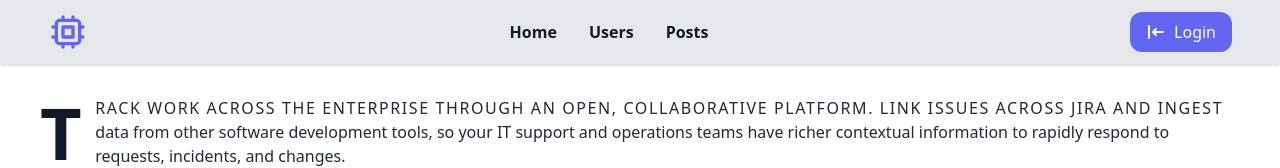
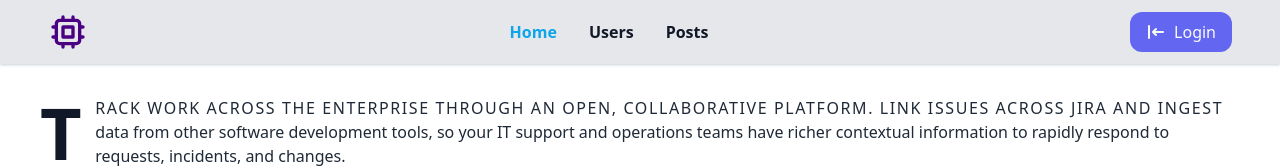
Before and after one commit to atroopa/vue3-spa, a Vue app: page / in a window 1280 px wide. Shown: the top 168 px of the page. Built offline with nearby package versions, Linux system fonts and the light colour scheme.

Commit message:
active link work

```diff
--- a/src/components/Header.vue
+++ b/src/components/Header.vue
@@ -1,36 +1,66 @@
 <!-- eslint-disable vue/multi-word-component-names -->
 <template>
   <header>
-        <!-- component -->
     <nav class="bg-gray-200 shadow shadow-gray-300 w-100 px-8 md:px-auto">
       <div
-                class="md:h-16 h-28 mx-auto md:px-4 container flex items-center justify-between flex-wrap md:flex-nowrap">
-                <!-- Logo -->
+        class="md:h-16 h-28 mx-auto md:px-4 container flex items-center justify-between flex-wrap md:flex-nowrap"
+      >
         <div class="text-indigo-500 md:order-1">
-                    <!-- Heroicon - Chip Outline -->
-                    <svg xmlns="http://www.w3.org/2000/svg" class="h-10 w-10" fill="none" viewBox="0 0 24 24"
-                        stroke="currentColor">
-                        <path stroke-linecap="round" stroke-linejoin="round" stroke-width="2"
-                            d="M9 3v2m6-2v2M9 19v2m6-2v2M5 9H3m2 6H3m18-6h-2m2 6h-2M7 19h10a2 2 0 002-2V7a2 2 0 00-2-2H7a2 2 0 00-2 2v10a2 2 0 002 2zM9 9h6v6H9V9z" />
+          <svg
+            xmlns="http://www.w3.org/2000/svg"
+            class="h-10 w-10"
+            fill="none"
+            viewBox="0 0 24 24"
+            stroke="currentColor"
+          >
+            <path
+              stroke-linecap="round"
+              stroke-linejoin="round"
+              stroke-width="2"
+              d="M9 3v2m6-2v2M9 19v2m6-2v2M5 9H3m2 6H3m18-6h-2m2 6h-2M7 19h10a2 2 0 002-2V7a2 2 0 00-2-2H7a2 2 0 00-2 2v10a2 2 0 002 2zM9 9h6v6H9V9z"
+            />
           </svg>
         </div>
         <div class="text-gray-500 order-3 w-full md:w-auto md:order-2">
           <ul class="flex font-semibold justify-between">
-                        <!-- Active Link = text-indigo-500
-                Inactive Link = hover:text-indigo-500 -->
-                        <li class="md:px-4 md:py-2 text-gray-900 hover:text-indigo-500"><router-link to="/">Home</router-link></li>
-                        <li class="md:px-4 md:py-2 text-gray-900 hover:text-indigo-500"><router-link to="/users">Users</router-link></li>
-                        <li class="md:px-4 md:py-2 text-gray-900 hover:text-indigo-500"><router-link to="/posts">Posts</router-link></li>
+            <li class="md:px-4 md:py-2 text-gray-900">
+              <router-link
+                :class="{ 'text-sky-500': isActive('/') }"
+                to="/"
+                >Home</router-link
+              >
+            </li>
+            <li class="md:px-4 md:py-2 text-gray-900">
+              <router-link
+                :class="{ 'text-sky-500': isActive('/users') }"
+                to="/users"
+                >Users</router-link
+              >
+            </li>
+            <li class="md:px-4 md:py-2 text-gray-900">
+              <router-link
+                :class="{ 'text-sky-500': isActive('/posts') }"
+                to="/posts"
+                >Posts</router-link
+              >
+            </li>
           </ul>
         </div>
         <div class="order-2 md:order-3">
           <button
-                        class="px-4 py-2 bg-indigo-500 hover:bg-indigo-600 text-gray-50 rounded-xl flex items-center gap-2">
-                        <!-- Heroicons - Login Solid -->
-                        <svg xmlns="http://www.w3.org/2000/svg" class="h-5 w-5" viewBox="0 0 20 20" fill="currentColor">
-                            <path fill-rule="evenodd"
+            class="px-4 py-2 bg-indigo-500 hover:bg-indigo-600 text-gray-50 rounded-xl flex items-center gap-2"
+          >
+            <svg
+              xmlns="http://www.w3.org/2000/svg"
+              class="h-5 w-5"
+              viewBox="0 0 20 20"
+              fill="currentColor"
+            >
+              <path
+                fill-rule="evenodd"
                 d="M3 3a1 1 0 011 1v12a1 1 0 11-2 0V4a1 1 0 011-1zm7.707 3.293a1 1 0 010 1.414L9.414 9H17a1 1 0 110 2H9.414l1.293 1.293a1 1 0 01-1.414 1.414l-3-3a1 1 0 010-1.414l3-3a1 1 0 011.414 0z"
-                                clip-rule="evenodd" />
+                clip-rule="evenodd"
+              />
             </svg>
             <span>Login</span>
           </button>
@@ -40,10 +70,19 @@
   </header>
 </template>
 <script>
-
 export default {
   // eslint-disable-next-line vue/multi-word-component-names
-  name: 'Header'
+  name: 'Header',
+  methods: {
+    isActive (path) {
+      return this.$route.path === path
     }
-
+  }
+}
 </script>
+<style scoped>
+  /* Your CSS styles for active links */
+  .text-indigo-500 {
+    color: indigo;
+  }
+</style>
```
Lines whose indentation alone changed are shown as unchanged.
